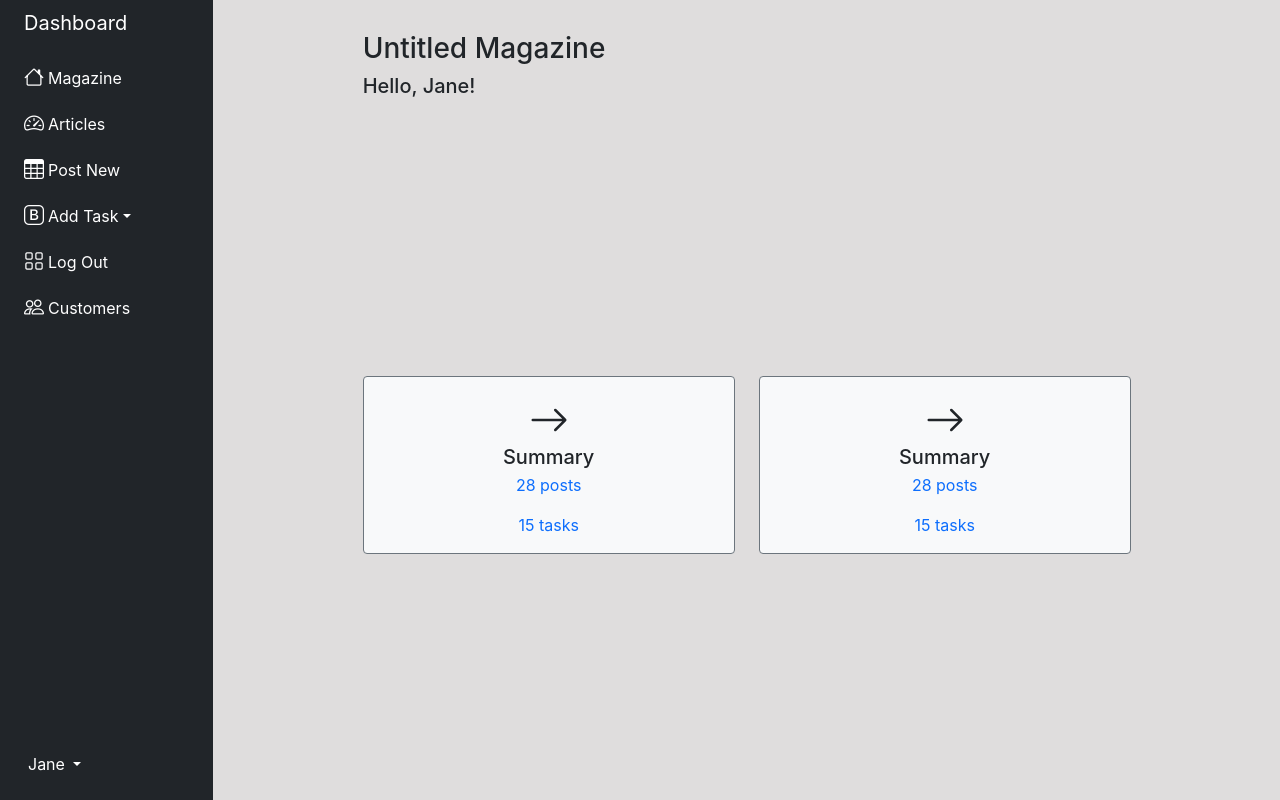
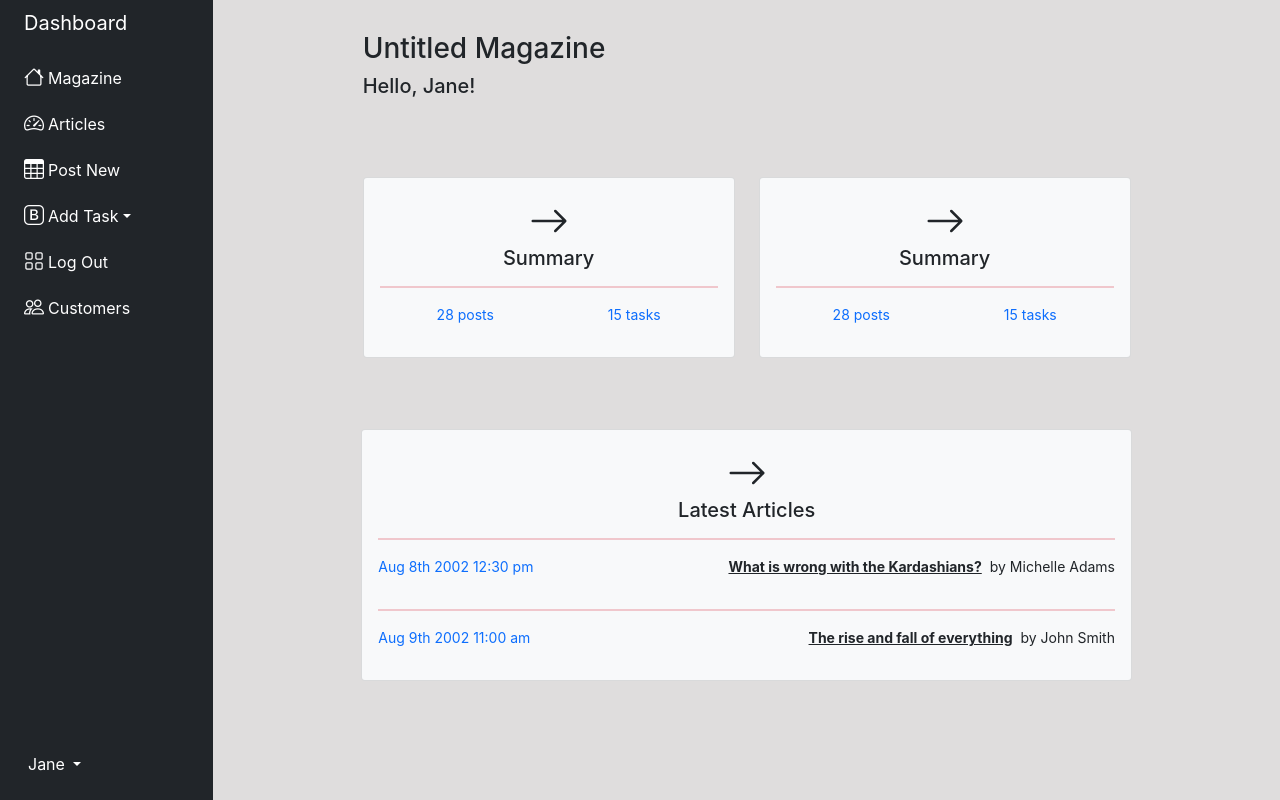
Before and after one commit to tatyanakarlen/Untitled-Magazine, a React (Create React App) app: page /dashboard in a window 1280 px wide. Built offline with nearby package versions, Linux system fonts and the light colour scheme.

Commit message:
log-out and fixed dashboard

```diff
--- a/src/App.js
+++ b/src/App.js
@@ -4,6 +4,7 @@ import AuthPage from './pages/AuthPage/AuthPage'
 import AdminDashboardPage from './pages/AdminDashboardPage/AdminDashboardPage'
 import MagazinePage from './pages/MagazinePage/MagazinePage'
 import { Route, Routes, Navigate, Switch, Redirect } from 'react-router-dom';
+import {useNavigate} from 'react-router-dom'
 
 function App() {
 
@@ -11,6 +12,14 @@ function App() {
 
   const setUserInState = (incomingUserData) => {
     setUser(incomingUserData)
+  }
+
+  const navigate = useNavigate()
+
+  const handleLogOut = () =>{
+    localStorage.removeItem("token");
+    setUser(null)
+    navigate('../login')
   }
 
   // let [posts, setPosts] = useState([])
@@ -41,7 +50,7 @@ function App() {
       <Route path='/login' element={ user !== null ? <Navigate to='/dashboard' /> : <AuthPage setUserInState={setUserInState}/>} />
       <Route path='/' element={<MagazinePage />} />
       <Route path="*" element={<Navigate to="/" replace />} />
-      <Route path='/dashboard' element={<AdminDashboardPage />} />
+      <Route path='/dashboard' element={<AdminDashboardPage handleLogOut={handleLogOut}/>} />
       {/* {user !== null ? <Navigate to='/dashboard' /> :
       <Navigate to='/' /> */}
 
--- a/src/components/DashboardCardLg/DashboardCardLg.css
+++ b/src/components/DashboardCardLg/DashboardCardLg.css
@@ -0,0 +1,29 @@
+.dashboard-cards-articles {
+    display: flex;
+    flex-direction: row;
+    justify-content: space-between;
+}
+
+.no-underline {
+    text-decoration:none;
+    display: inline-block;
+    font-weight: normal;
+    padding-left: 0.5rem;
+}
+
+.dashboard-cards {
+    display: flex;
+    flex-direction: row;
+    justify-content: space-around;
+    text-align: left;
+}
+
+.underlined-text{
+    text-decoration: underline;
+    font-weight: bold;
+    font-size: 16px;
+}
+
+.dashboard-text {
+    font-size: 14px;
+}
--- a/src/components/DashboardCardLg/DashboardCardLg.jsx
+++ b/src/components/DashboardCardLg/DashboardCardLg.jsx
@@ -1,11 +1,40 @@
-import React from 'react'
+import React from 'react';
+import * as Icon from 'react-bootstrap-icons';
+import './DashboardCardLg.css'
 
 const DashboardCardLg = () => {
   return (
-    <div>
-      I am dashboard card Lg
+    <div class="card bg-light text-dark">
+      <div class="card-body text-center">
+        <div class="h1 mb-1">
+        <Icon.ArrowRight />
+        </div>
+        <h5 class="card-title mb-1">Latest Articles</h5>
+        <hr class="bg-danger border-2 border-top border-danger" />
+        <div class="dashboard-cards-articles">
+          <p class="card-text text-primary dashboard-text">
+            Aug 8th 2002 12:30 pm
+          </p>
+          <p class="card-text font-italic dashboard-text underlined-text">
+            What is wrong with the Kardashians?
+            <span class="no-underline">by Michelle Adams</span>
+          </p>
+        </div>
+        <hr class="bg-danger border-2 border-top border-danger" />
+        <div class="dashboard-cards-articles">
+          <p class="card-text text-primary dashboard-text">
+            Aug 9th 2002 11:00 am
+          </p>
+          <p class="card-text font-italic dashboard-text underlined-text">
+            The rise and fall of everything
+            <span style={{ textDecoration: 'none' }} class="no-underline">
+              by John Smith
+            </span>
+          </p>
+        </div>
+      </div>
     </div>
-  )
-}
+  );
+};
 
-export default DashboardCardLg
+export default DashboardCardLg;
--- a/src/components/DashboardCardSm/DashboardCardSm.css
+++ b/src/components/DashboardCardSm/DashboardCardSm.css
@@ -0,0 +1,10 @@
+.dashboard-cards {
+    display: flex;
+    flex-direction: row;
+    justify-content: space-around;
+    text-align: left;
+}
+
+.dashboard-text {
+    font-size: 14px;
+}
--- a/src/components/DashboardCardSm/DashboardCardSm.jsx
+++ b/src/components/DashboardCardSm/DashboardCardSm.jsx
@@ -5,7 +5,7 @@ import * as Icon from 'react-bootstrap-icons';
 const DashboardCardSm = () => {
   return (
 
-    <div class="card bg-light text-dark border border-secondary">
+    <div class="card bg-light text-dark">
       <div class="card-body text-left">
         <div class="h1 mb-1">
         <Icon.ArrowRight />
@@ -13,6 +13,7 @@ const DashboardCardSm = () => {
         </div>
 
         <h5 class="card-title mb-1 dashboard-cards-title">Summary</h5>
+        <hr class="bg-danger border-2 border-top border-danger" />
 
         <div class="dashboard-cards">
           <p class="card-text text-primary p-10 dashboard-text">28 posts</p>
--- a/src/components/Nav/Nav.jsx
+++ b/src/components/Nav/Nav.jsx
@@ -1,7 +1,7 @@
 import React from 'react'
 import './Nav.css'
 
-const Nav = () => {
+const Nav = ({ handleLogOut }) => {
   return (
     <div class="col-12 col-sm-3 col-xl-2 px-sm-2 px-0 bg-dark d-flex sticky-top">
             <div class="d-flex flex-sm-column flex-row flex-grow-1 align-items-center align-items-sm-start px-3 pt-2 text-white">
@@ -30,7 +30,7 @@ const Nav = () => {
 
                     </li>
                     <li>
-                        <a href="#" class="nav-link px-sm-0 px-2">
+                        <a href="#" class="nav-link px-sm-0 px-2" onClick={handleLogOut}>
                             <i class="fs-5 bi-grid"></i><span class="ms-1 d-none d-sm-inline">Log Out</span></a>
                     </li>
                     <li>
--- a/src/pages/AdminDashboardPage/AdminDashboardPage.css
+++ b/src/pages/AdminDashboardPage/AdminDashboardPage.css
@@ -1,3 +1,10 @@
+@media (min-width: 576px) {
+    .h-sm-100 {
+        height: 100%;
+    }
+}
+
+
 #card-container {
     display: flex;
     justify-content: center;
@@ -10,3 +17,7 @@
     width: 75%;
     gap: 0.5rem;
 }
+
+#dashboard-footer {
+    width: 74.5%;
+}
--- a/src/pages/AdminDashboardPage/AdminDashboardPage.jsx
+++ b/src/pages/AdminDashboardPage/AdminDashboardPage.jsx
@@ -3,30 +3,32 @@ import { Link } from 'react-router-dom';
 import Nav from '../../components/Nav/Nav';
 import DashboardHeader from '../../components/DashboardHeader/DashboardHeader';
 import DashboardCardSm from '../../components/DashboardCardSm/DashboardCardSm.jsx';
+import DashboardCardLg from '../../components/DashboardCardLg/DashboardCardLg.jsx';
 import './AdminDashboardPage.css';
 
-const AdminDashboardPage = () => {
+const AdminDashboardPage = ({ handleLogOut }) => {
   return (
     <div class="container-fluid overflow-hidden">
       <div class="row vh-100 overflow-auto">
-        <Nav />
+        <Nav handleLogOut={handleLogOut}/>
         <div class="col d-flex flex-column h-sm-100">
           <div id="card-container" class="row overflow-auto">
             <div id="card-box" class="row text-center g-3">
-            <DashboardHeader />
-            <div class="col-md">
-              <DashboardCardSm />
+              <DashboardHeader />
+              <div class="col-md">
+                <DashboardCardSm />
               </div>
               <div class="col-md">
-              <DashboardCardSm />
+                <DashboardCardSm />
               </div>
-
-
-
-
-
-
-          </div>
+              </div>
+              <div id="dashboard-footer">
+                <div class="row py-4 mt-auto dashboard-footer">
+                  <div class="col-md">
+                    <DashboardCardLg />
+                  </div>
+                </div>
+              </div>
           </div>
         </div>
       </div>
```
